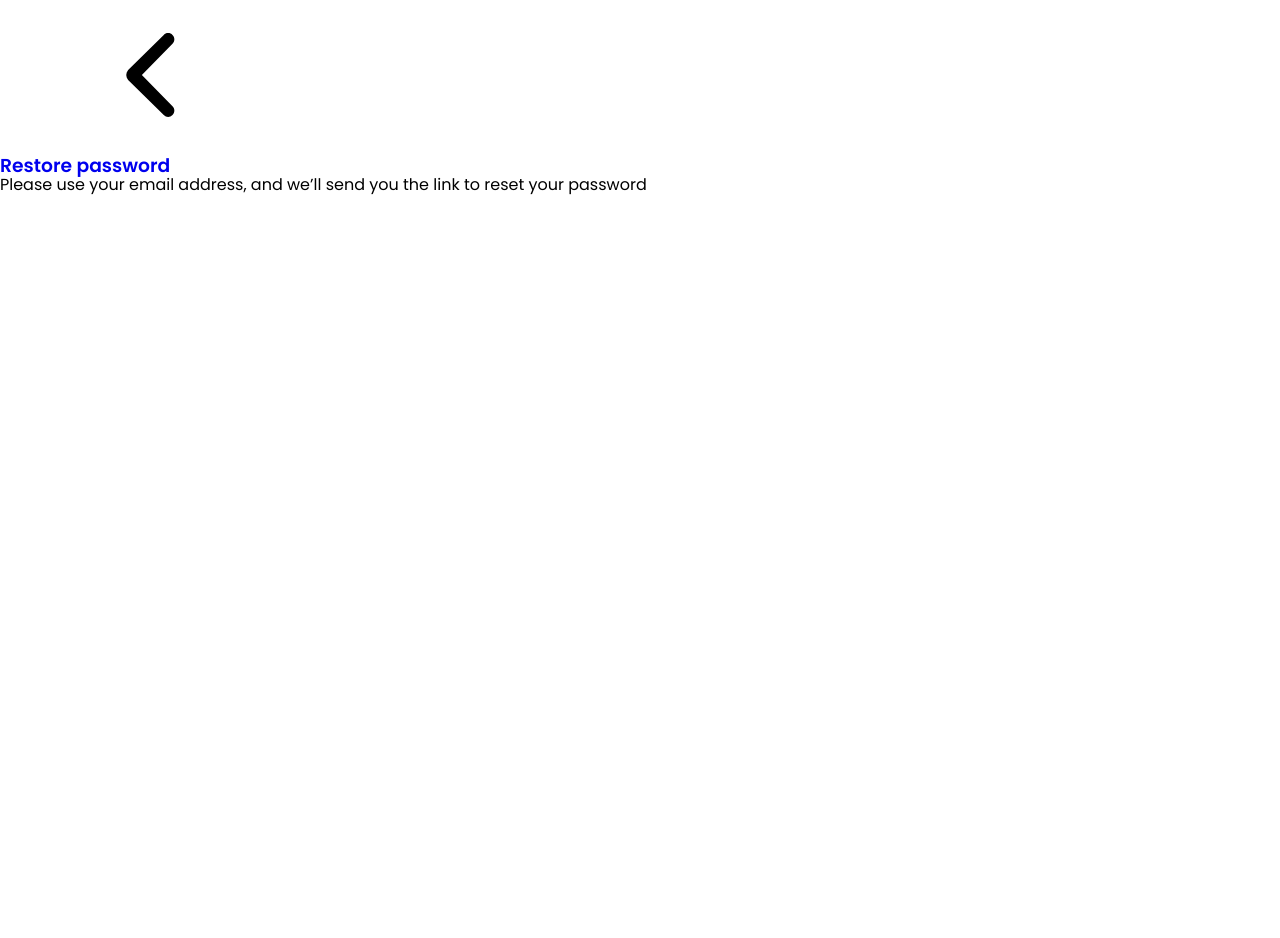
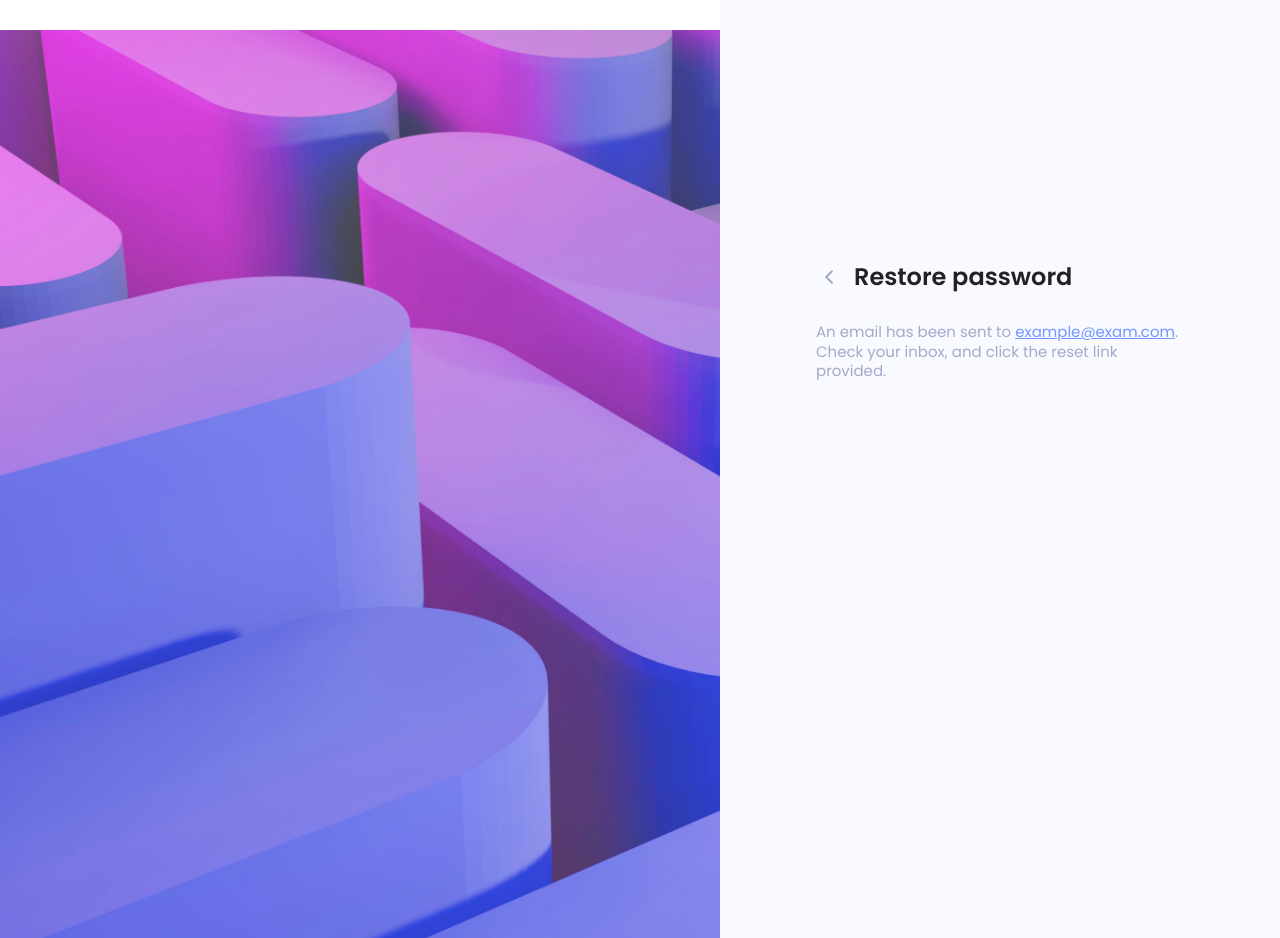
Before and after one commit to Lemout17/ITRex-lab_hw-1, a plain HTML site: page confirm.html in a window 1280 px wide. Shown: the top 938 px of the page. Before the commit the page ends 800 px from the top, so only its background shows below. Drawn offline with nearby package versions, Linux system fonts and the light colour scheme.

Commit message:
added styles for confirm page and fixed global mistakes in layout

```diff
--- a/confirm.html
+++ b/confirm.html
@@ -23,19 +23,20 @@
   <body>
     <main>
       <section class="confirm-section">
-        <form class="confirm-form">
-          <h3 class="confirm-form__title">
+        <div class="confirm-container">
+          <h3 class="confirm-container__title">
             <svg class="confirm-link__svg">
               <use href="./svg/sprite.svg#icon-angle-left-b"></use>
             </svg>
             <a href="./login.html">Restore password</a>
           </h3>
 
-          <p class="confirm-form__description">
-            Please use your email address, and we’ll send you the link to reset
-            your password
+          <p class="confirm-container__description">
+            An email has been sent to
+            <a href="./login.html">example@exam.com</a>. Check your inbox, and
+            click the reset link provided.
           </p>
-        </form>
+        </div>
       </section>
     </main>
   </body>
--- a/sass/components/confirm/_confirm.scss
+++ b/sass/components/confirm/_confirm.scss
@@ -0,0 +1,90 @@
+.confirm-section {
+  padding-top: 72px;
+  background-image: url('../../../img/bg-mobile@x2.jpg');
+  background-repeat: no-repeat;
+  background-size: contain;
+  background-position: top center;
+}
+
+.confirm-container {
+  width: 100%;
+  height: auto;
+  padding: 32px 32px 404px;
+
+  border: none;
+  border-radius: 24px 24px 0px 0px;
+  background-color: $main-bg;
+}
+
+.confirm-container__title {
+  position: relative;
+  margin-left: 38px;
+  margin-bottom: 24px;
+  font-size: 20px;
+  font-weight: 600;
+  line-height: 1.2;
+  color: $title-color;
+
+  & a {
+    color: inherit;
+  }
+}
+
+.confirm-link__svg {
+  position: absolute;
+  top: 0;
+  left: -37px;
+  width: 24px;
+  height: 24px;
+  fill: $text-color;
+}
+
+.confirm-container__description {
+  margin-bottom: 24px;
+  font-size: 15px;
+  font-weight: 400;
+  line-height: 1.3;
+  color: $text-color;
+
+  & a {
+    display: inline;
+    text-decoration: underline;
+    color: $input-accent;
+  }
+}
+
+@media screen and (min-width: 768px) {
+  .confirm-section {
+    padding: 0;
+    padding-left: 208px;
+    background-image: url('../../../img/bg-tablet-login@x2.jpg');
+    background-position: left;
+  }
+
+  .confirm-container {
+    padding: 264px 96px 620px;
+    border-radius: 0;
+  }
+
+  .confirm-container__title {
+    font-size: 24px;
+    line-height: 1.1;
+    margin-bottom: 32px;
+  }
+
+  .confirm-link__svg {
+    top: 1px;
+  }
+}
+
+@media screen and (min-width: 1280px) {
+  .confirm-section {
+    background-image: url('../../../img/bg-desktop@x2.jpg');
+  }
+
+  .confirm-container {
+    width: 560px;
+    height: 1024px;
+    margin-left: auto;
+  }
+}
--- a/sass/components/login/_login.scss
+++ b/sass/components/login/_login.scss
@@ -222,6 +222,5 @@
     width: 560px;
     height: 1024px;
     margin-left: auto;
-    outline: 1px solid red;
   }
 }
--- a/sass/components/registration/_registration.scss
+++ b/sass/components/registration/_registration.scss
@@ -198,6 +198,5 @@
     width: 560px;
     height: 1024px;
     margin-left: auto;
-    outline: 1px solid red;
   }
 }
--- a/sass/components/restore/_restore.scss
+++ b/sass/components/restore/_restore.scss
@@ -174,6 +174,10 @@
     margin-bottom: 32px;
   }
 
+  .restore-link__svg {
+    top: 1px;
+  }
+
   .restore-form__description {
     margin-bottom: 40px;
   }
@@ -239,6 +243,5 @@
     width: 560px;
     height: 1024px;
     margin-left: auto;
-    outline: 1px solid red;
   }
 }
```
Also changed, not shown: restore.html (+1 -1 lines), css/main.css, css/main.min.css, 2 other files.
